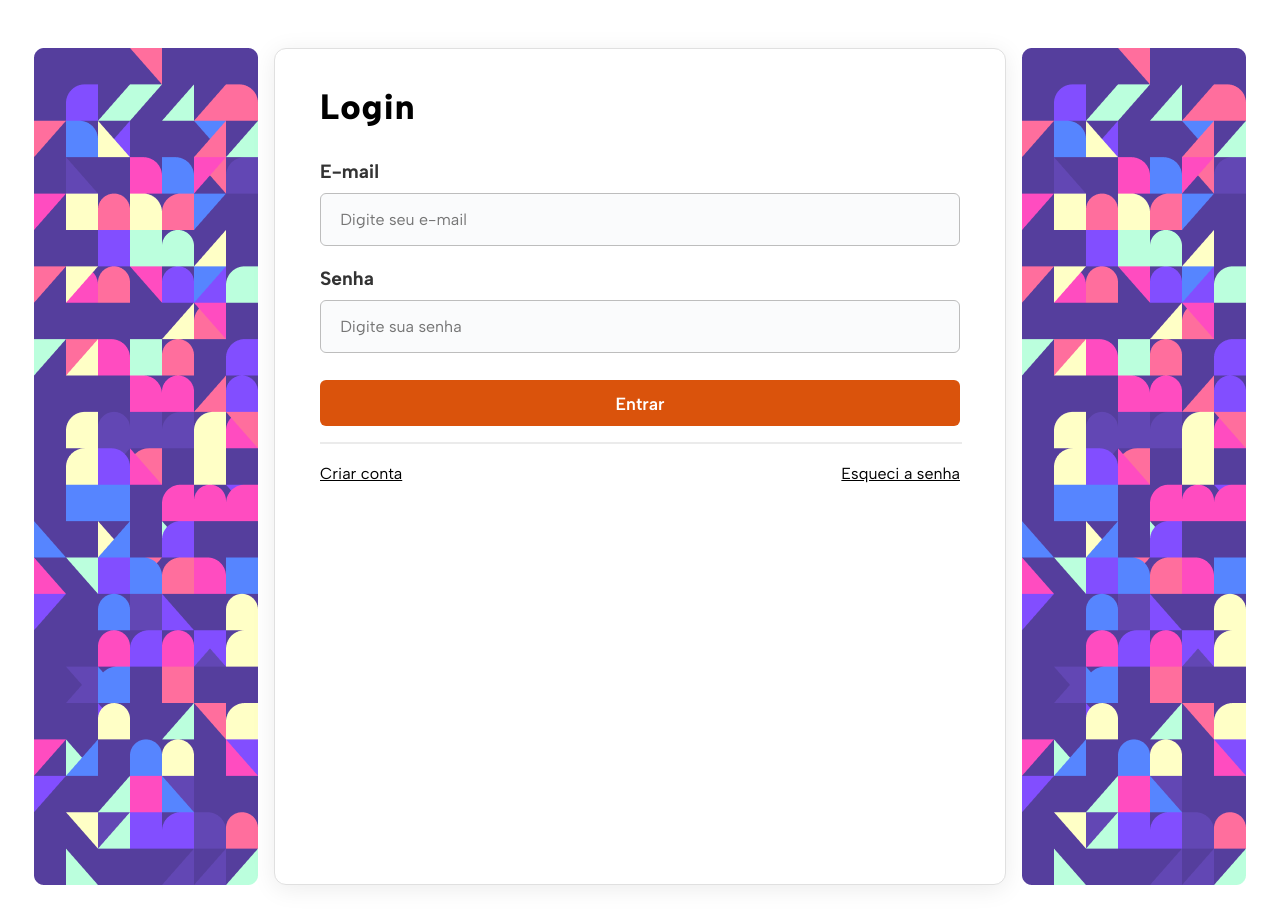
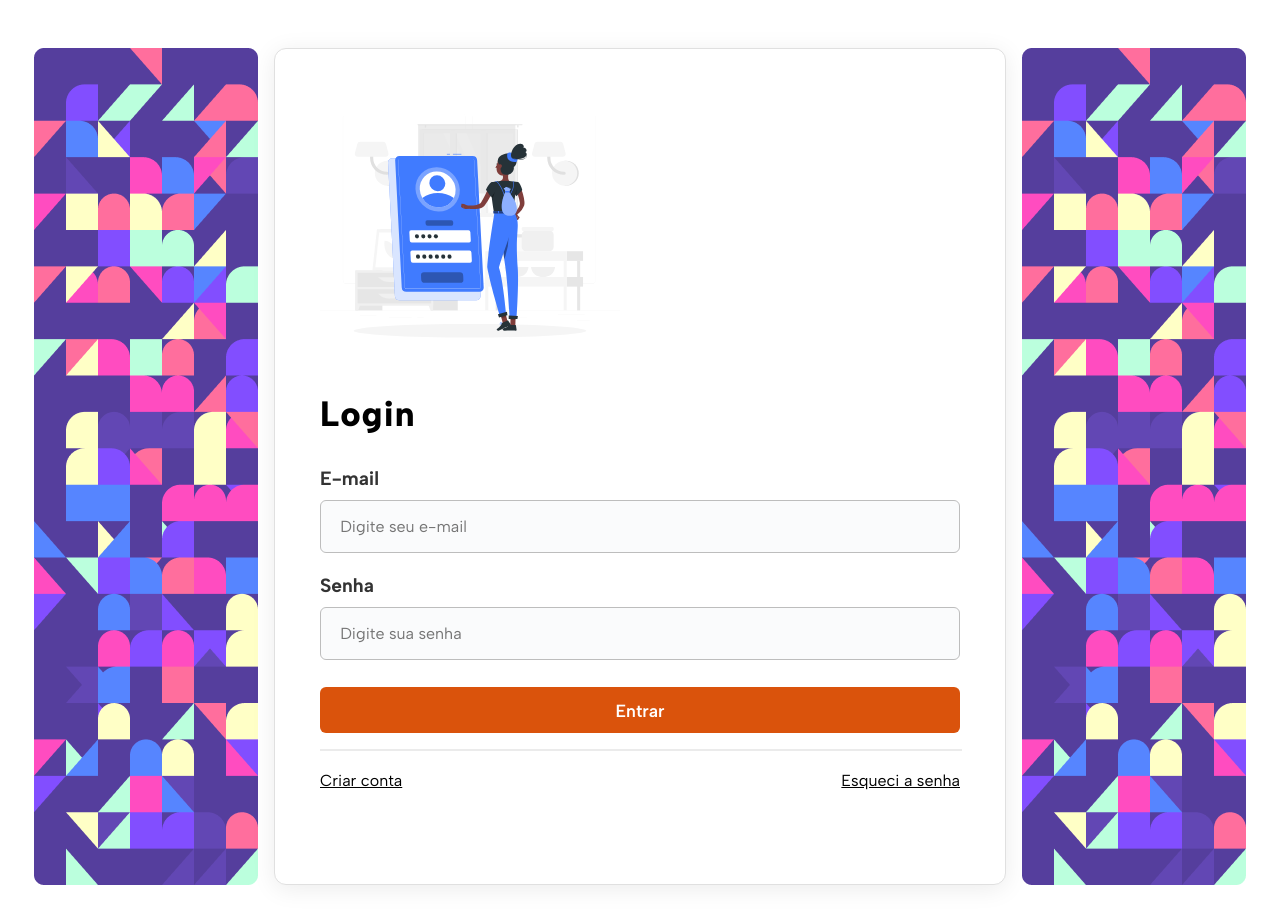
Before and after one commit to TheBugs-io/cadeasala-front, a React (Vite) app: page /login in a window 1280 px wide. Built offline with nearby package versions, Linux system fonts and the light colour scheme.

Commit message:
feat: acessibility resource (autocomplete inputs)

```diff
--- a/src/app/Features/AuthPage/Components/LoginForm.jsx
+++ b/src/app/Features/AuthPage/Components/LoginForm.jsx
@@ -1,6 +1,7 @@
 import React, { useState } from "react";
 import { Link } from "react-router-dom";
 import banner1 from "../../../assets/banner/banner1.png";
+import loginImage from "../../../assets/login/Login-rafiki.svg";
 import "../../../styles/Login.css";
 
 const LoginForm = () => {
@@ -19,13 +20,19 @@ const LoginForm = () => {
   return (
     <div className="login-container">
       <img src={banner1} alt="Banner de login" />
-      <form onSubmit={handleSubmit} className="form-container">
+      <form
+        onSubmit={handleSubmit}
+        className="form-container"
+        autoComplete="on"
+      >
+        <img src={loginImage} className="image-forms-container"></img>
         <div className="form-title">Login</div>
         <div className="form-group">
           <label htmlFor="email" className="form-label">
             E-mail
           </label>
           <input
+            autoComplete="email"
             className="form-input"
             type="email"
             id="email"
@@ -40,6 +47,7 @@ const LoginForm = () => {
             Senha
           </label>
           <input
+            autocomplete="current-password"
             className="form-input"
             type="password"
             id="senha"
--- a/src/app/Features/ForgotPassword/ForgotPasswordForm.jsx
+++ b/src/app/Features/ForgotPassword/ForgotPasswordForm.jsx
@@ -13,15 +13,23 @@ const ForgotPasswordForm = ({ onLogin }) => {
 
   return (
     <div className="login-container">
-    <form onSubmit={handleSubmit} className="form-container">
+      <form
+        onSubmit={handleSubmit}
+        className="form-container"
+        autoComplete="on"
+      >
         <img src={forgotPassword} className="image-forms-container"></img>
         <div className="form-title">Esqueceu sua senha?</div>
-      <p className="form-paragraph"><b>Não se preocupe!</b> Enviaremos um e-mail para redefinir sua senha na plataforma.</p>
+        <p className="form-paragraph">
+          <b>Não se preocupe!</b> Enviaremos um e-mail para redefinir sua senha
+          na plataforma.
+        </p>
         <div className="form-group">
           <label htmlFor="email" className="form-label">
             E-mail <span>*</span>
           </label>
           <input
+            autoComplete="email"
             className="form-input"
             type="email"
             id="email"
--- a/src/app/Features/RegisterPage/RegisterForm.jsx
+++ b/src/app/Features/RegisterPage/RegisterForm.jsx
@@ -13,13 +13,18 @@ const RegisterForm = ({ onLogin }) => {
 
   return (
     <div className="login-container">
-    <form onSubmit={handleSubmit} className="form-container">
+      <form
+        onSubmit={handleSubmit}
+        className="form-container"
+        autoComplete="on"
+      >
         <div className="form-title">Registro</div>
         <div className="form-group">
           <label htmlFor="email" className="form-label">
             E-mail
           </label>
           <input
+            autoComplete="email"
             className="form-input"
             type="email"
             id="email"
@@ -34,6 +39,7 @@ const RegisterForm = ({ onLogin }) => {
             Senha
           </label>
           <input
+            autocomplete="new-password"
             className="form-input"
             type="password"
             id="senha"
```
Also changed, not shown: src/app/assets/login/Login-rafiki.svg (added). Lines whose indentation alone changed are shown as unchanged.
